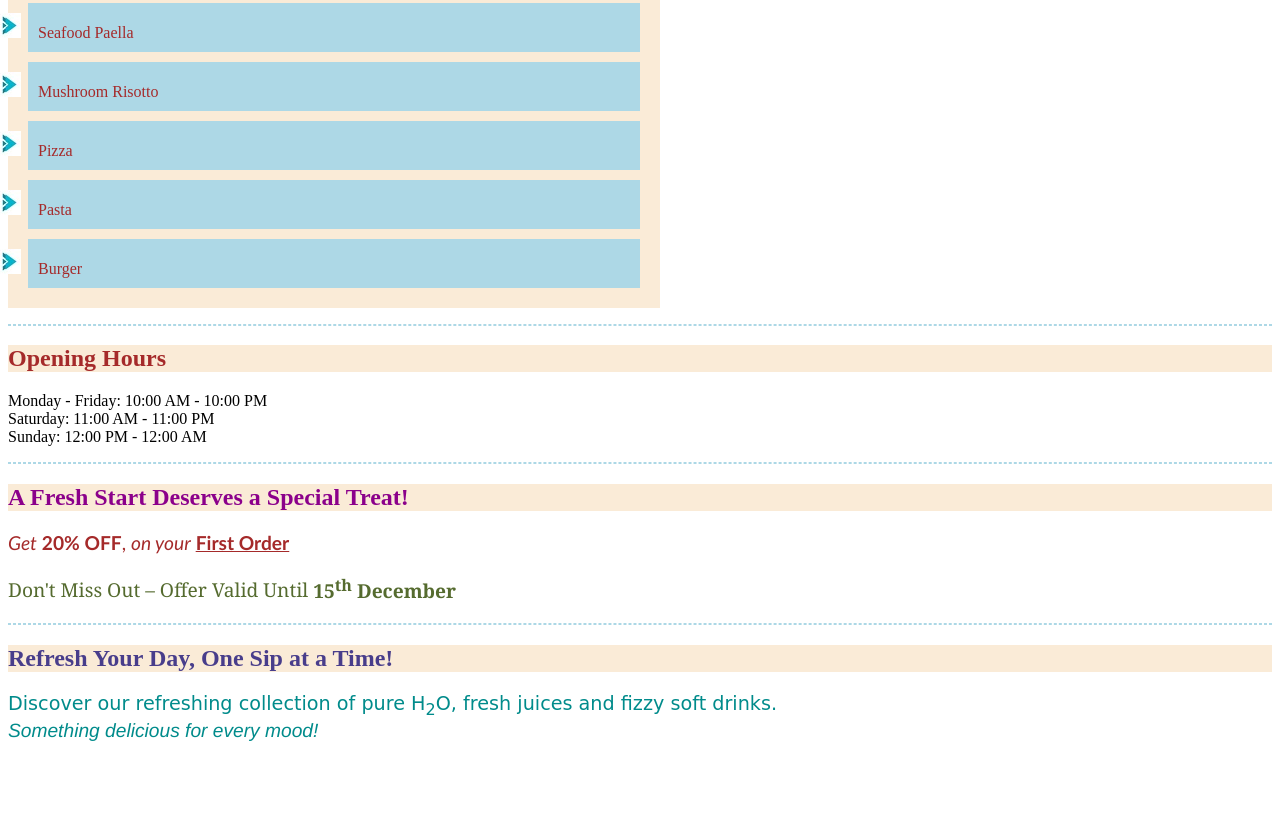
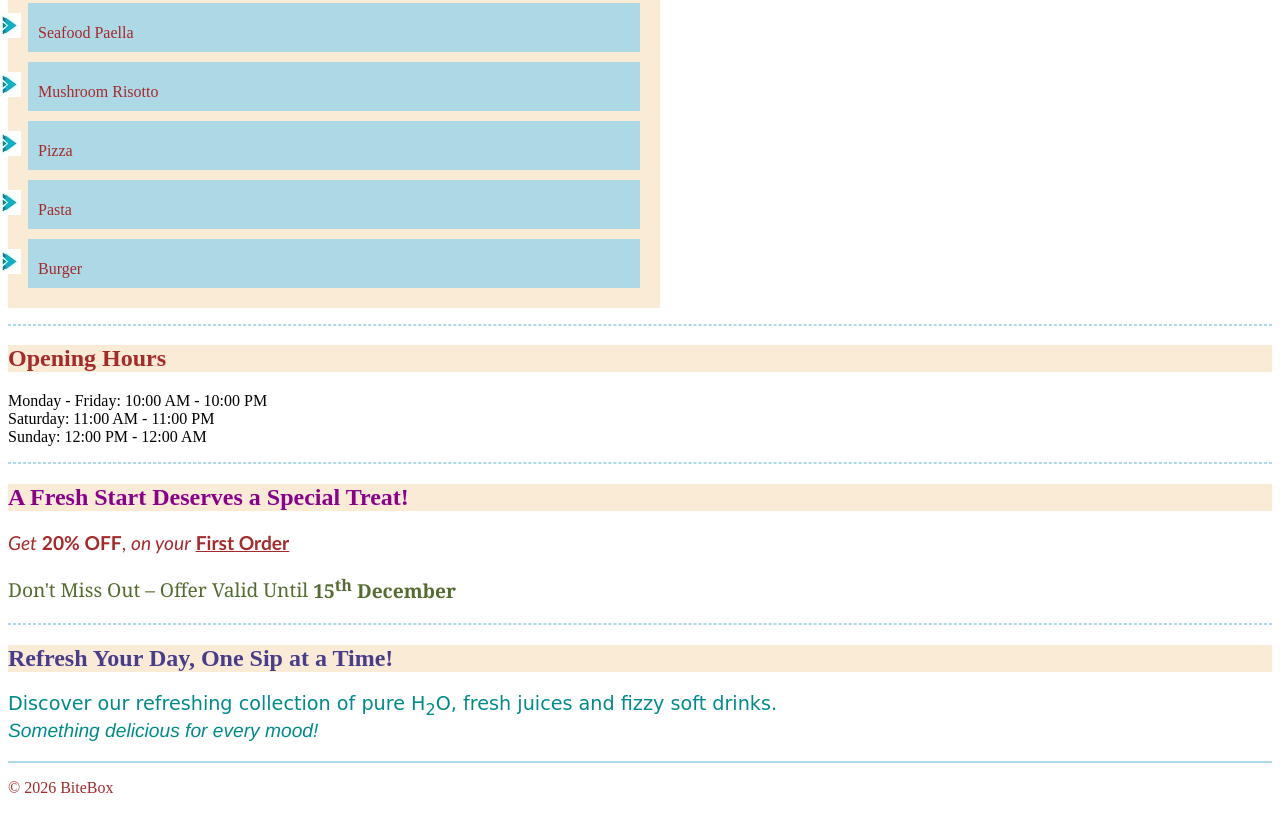
Before and after one commit to Shreya10-byte/Bitebox, a plain HTML site: page index.html in a window 1280 px wide. Shown: the part 573-1386 px from the top of the page. Before the commit the page ends 1334 px from the top, so only its background shows below. Drawn offline with Linux system fonts and the light colour scheme.

Commit message:
third commit

```diff
--- a/index.html
+++ b/index.html
@@ -84,7 +84,11 @@
       <em style="font-family:'Franklin Gothic Medium';">Something delicious for every mood!</em>
      </p>
 
+    <hr style="border: 1px solid lightblue;">
 
+    <p style="color:brown">
+        © 2026 BiteBox
+    </p>
 
 </body>
 </html>
```
